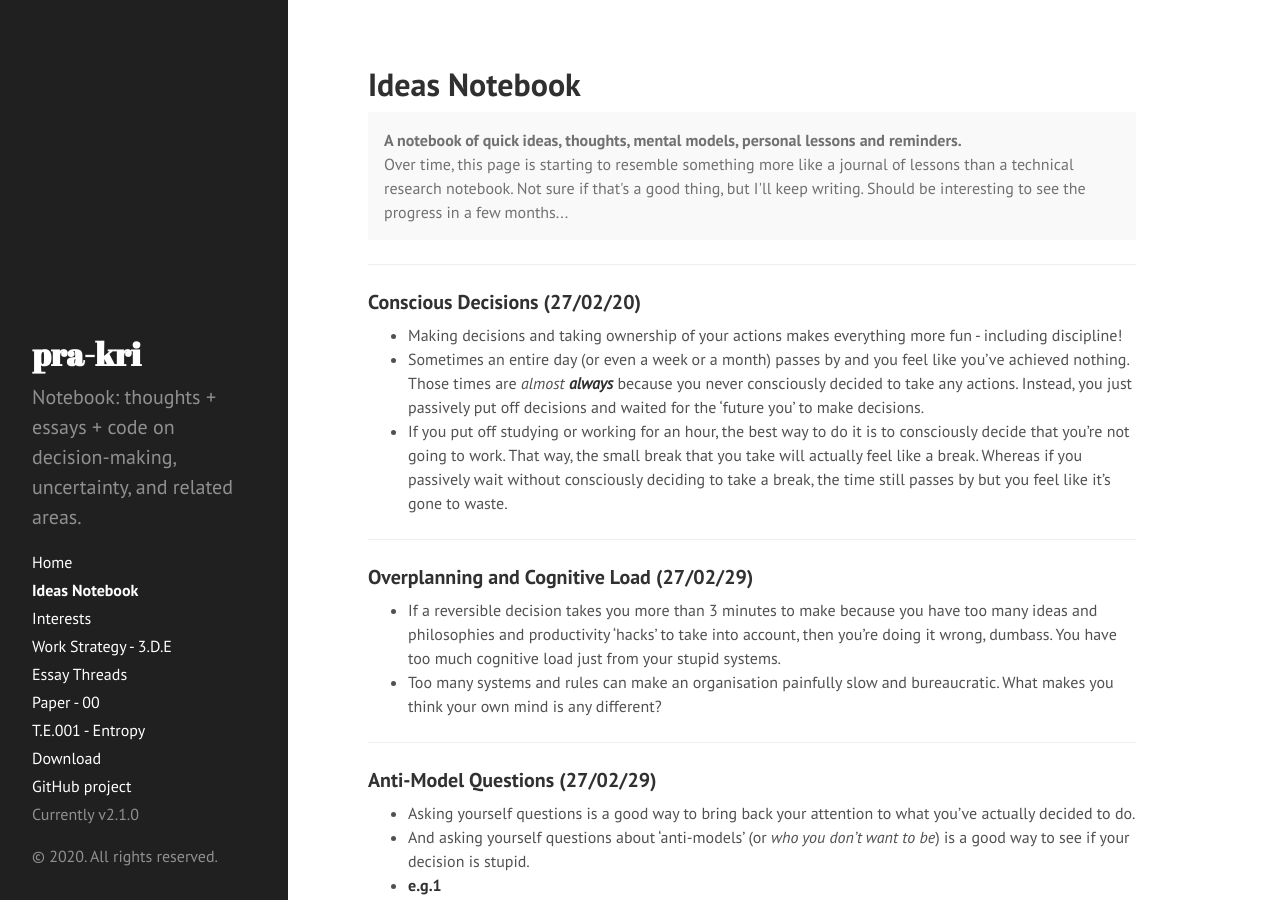
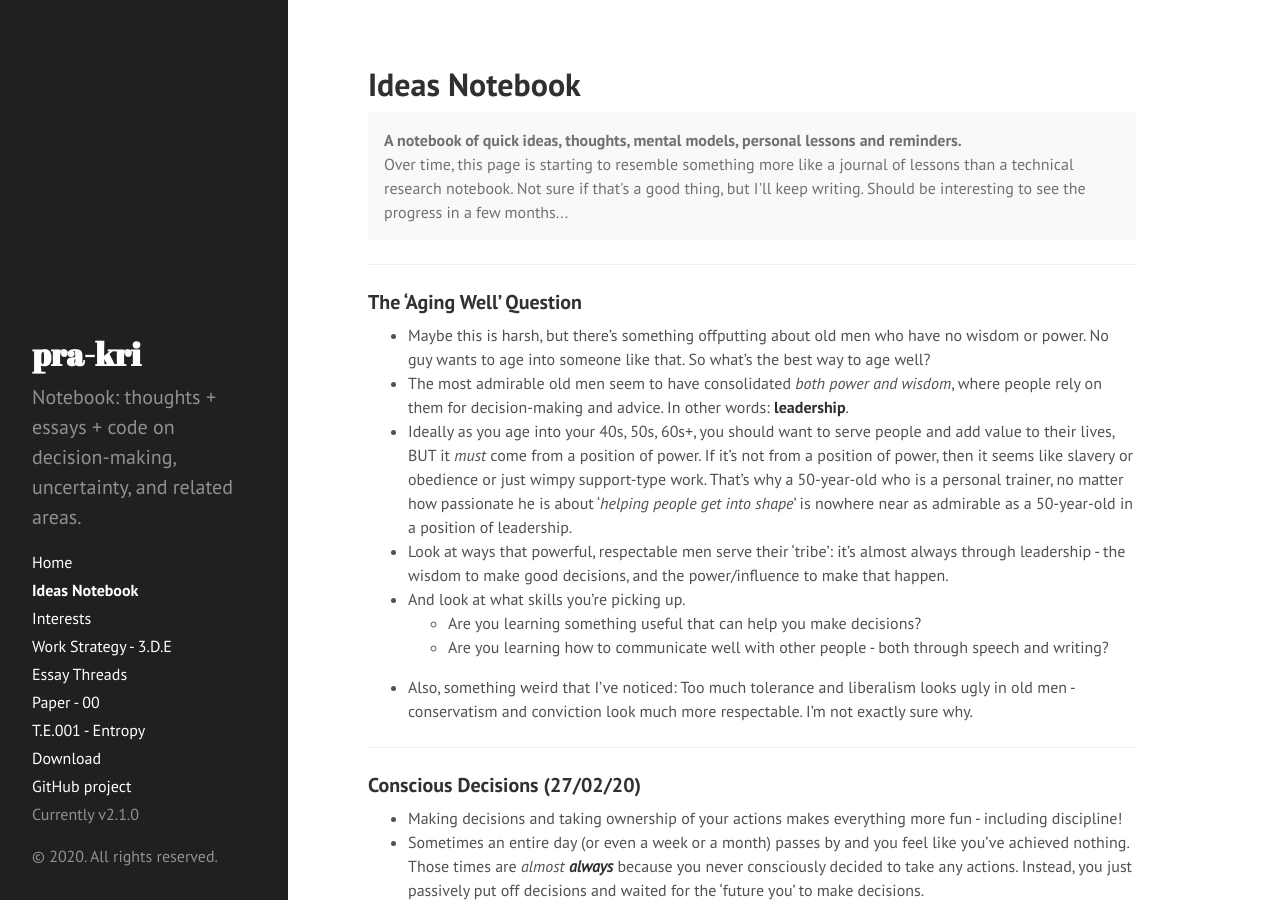
Before and after one commit to pra-kri/pra-kri.github.io, a Jekyll site: the page built from IdeasNotebook.md, in a window 1280 px wide and 900 px high. Built offline with Jekyll 4.4.1, drawn with Linux system fonts in a browser that asks for light colours.

Commit message:
Update IdeasNotebook.md

```diff
--- a/IdeasNotebook.md
+++ b/IdeasNotebook.md
@@ -8,6 +8,18 @@ title: Ideas Notebook
   Over time, this page is starting to resemble something more like a journal of lessons than a technical research notebook. Not sure if that's a good thing, but I'll keep writing. Should be interesting to see the progress in a few months...
 </p>
 
+
+---
+
+### The 'Aging Well' Question
+* Maybe this is harsh, but there's something offputting about old men who have no wisdom or power. No guy wants to age into someone like that. So what's the best way to age well?
+* The most admirable old men seem to have consolidated *both power and wisdom*, where people rely on them for decision-making and advice. In other words: **leadership**.
+* Ideally as you age into your 40s, 50s, 60s+, you should want to serve people and add value to their lives, BUT it *must* come from a position of power. If it's not from a position of power, then it seems like slavery or obedience or just wimpy support-type work. That's why a 50-year-old who is a personal trainer, no matter how passionate he is about '*helping people get into shape*' is nowhere near as admirable as a 50-year-old in a position of leadership.
+* Look at ways that powerful, respectable men serve their 'tribe': it's almost always through leadership - the wisdom to make good decisions, and the power/influence to make that happen.
+* And look at what skills you're picking up.
+  * Are you learning something useful that can help you make decisions?
+  * Are you learning how to communicate well with other people - both through speech and writing?
+* Also, something weird that I've noticed: Too much tolerance and liberalism looks ugly in old men - conservatism and conviction look much more respectable. I'm not exactly sure why.
 
 ---
 
```
